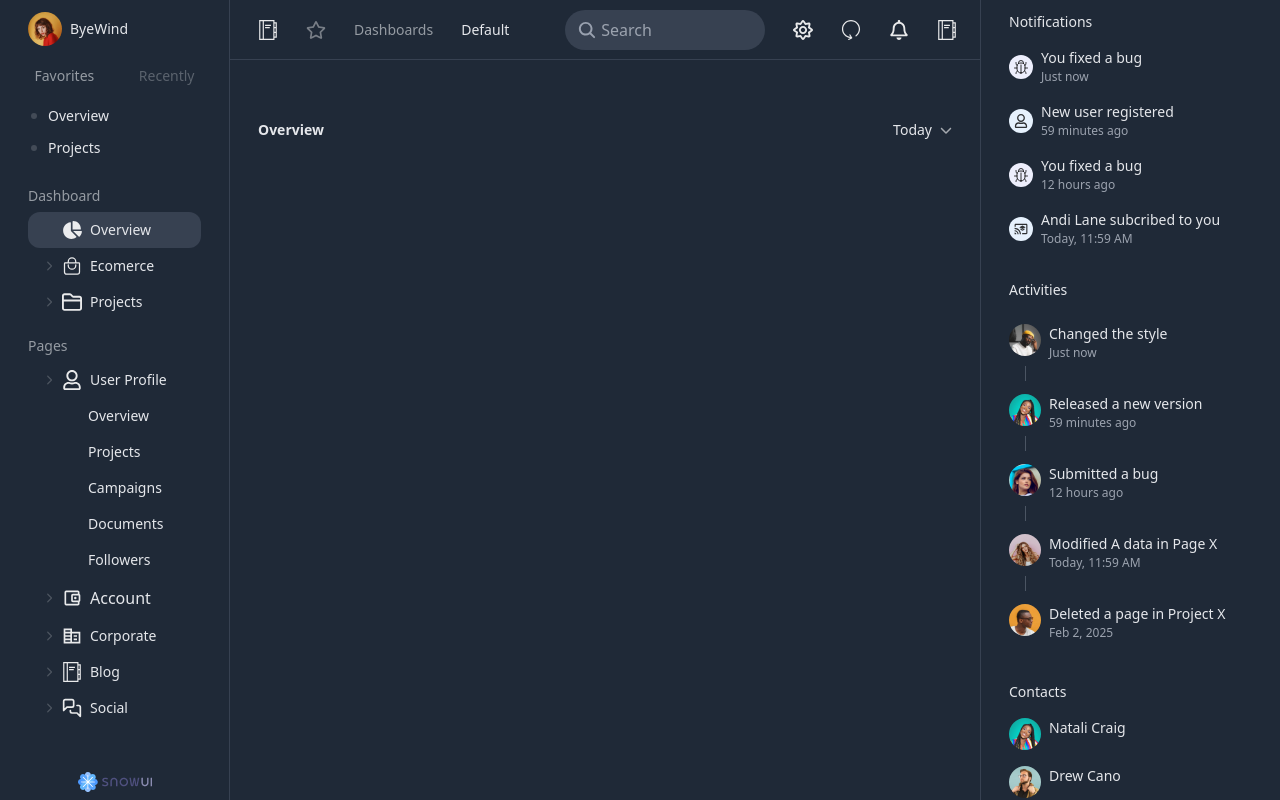
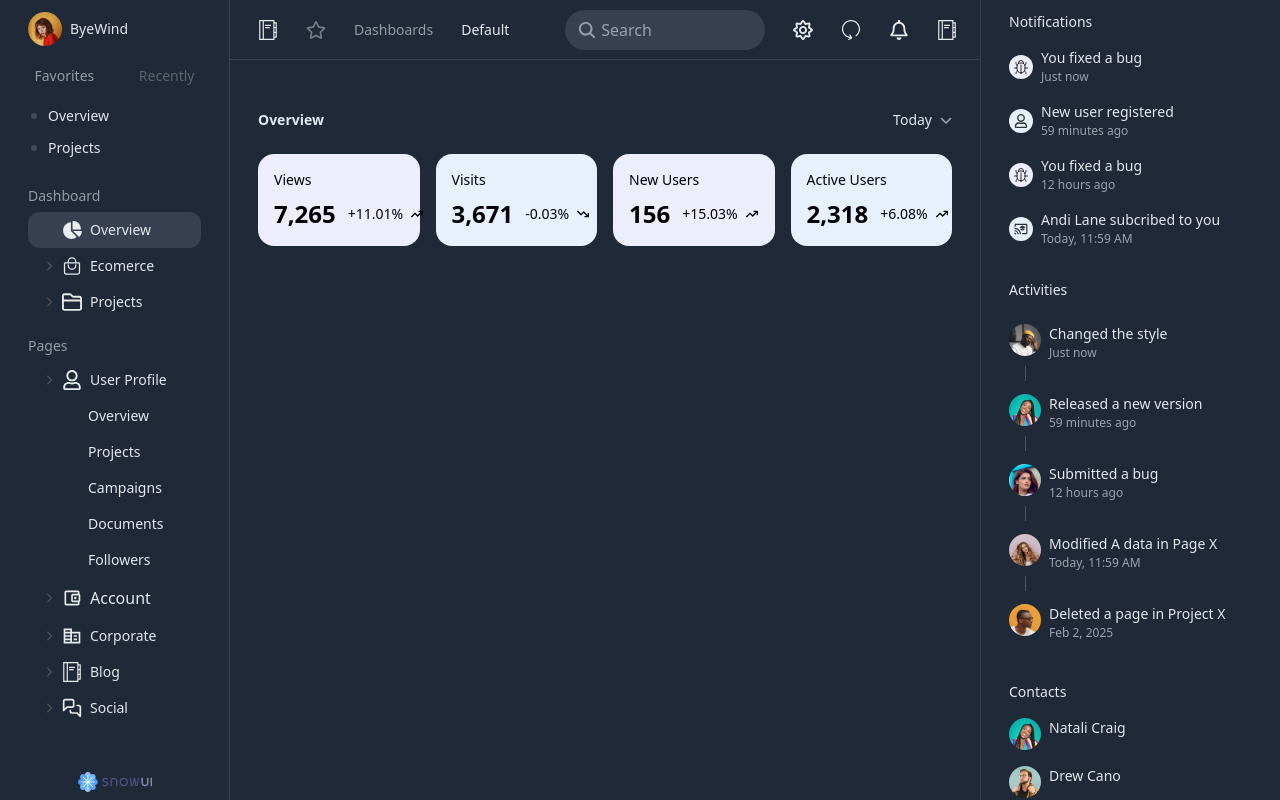
Before and after one commit to Ceci007/react-dashboard, a React (Vite) app: page / in a window 1280 px wide. Built offline with nearby package versions, Linux system fonts and the light colour scheme.

Commit message:
Add Cards section

```diff
--- a/src/components/Home.jsx
+++ b/src/components/Home.jsx
@@ -1,13 +1,14 @@
 import { useContext } from "react";
 import { ThemeCotext } from "../context/ThemeContextProvider";
-import { FaChevronDown } from "react-icons/fa6";
+import { FaChevronDown, FaArrowTrendUp, FaArrowTrendDown } from "react-icons/fa6";
 
 const Home = () => {
   const { theme } = useContext(ThemeCotext);
 
   return (
-    <div className="w-full h-full py-3 pt-[60px] px-7 leght:bg-white dark:bg-gray-800 mt-[60px] flex items-center">
-     <div className="flex w-full xl:w-[calc(100vw - 530px)] xl:ml-[230px] xl:mr-[300px] justify-between">
+    <div className="w-full h-full px-7 py-3 pt-[50px] leght:bg-white dark:bg-gray-800 mt-[60px] flex items-center">
+     <div className="flex flex-col w-full xl:w-[calc(100vw - 530px)] xl:ml-[230px] xl:mr-[300px]">
+      <div className="flex justify-between">
         <div className="flex items-center">
         <h3 className="text-sm font-semibold text-gray-900 dark:text-gray-200">Overview</h3>
       </div>
@@ -16,6 +17,37 @@ const Home = () => {
         <FaChevronDown size={12} color={theme === "light" ? "rgba(0, 0, 0, 0.6)" : "rgba(255, 255, 255, 0.6)"} />
       </div>
       </div>
+      <div className="grid grid-flow-col mt-6 grid-cols-1 md:grid-cols-2 xl:grid-cols-4 gap-4 w-full xl:w-[calc(100vw - 530px)]">
+       <div className="col-start-1 col-end-2 md:col-start-1 md:col-end-2 xl:col-start-1 xl:col-end-2 bg-[#EDEEFC] p-4 flex flex-col rounded-2xl">
+        <h3 className="mb-2 text-sm">Views</h3>
+        <div className="flex gap-3">
+          <h4 className="text-2xl font-bold">7,265</h4>
+          <p className="flex items-center gap-2 text-sm">+11.01% <FaArrowTrendUp size={12} /></p>
+        </div>
+       </div>
+       <div className="col-start-1 col-end-2 md:col-start-2 md:col-end-3 xl:col-start-2 xl:col-end-3 bg-[#E6F1FD] p-4 flex flex-col rounded-2xl">
+        <h3 className="mb-2 text-sm">Visits</h3>
+        <div className="flex gap-3">
+          <h4 className="text-2xl font-bold">3,671</h4>
+          <p className="flex items-center gap-2 text-sm">-0.03% <FaArrowTrendDown size={12} /></p>
+        </div>
+      </div>
+      <div className="col-start-1 col-end-2 md:col-start-1 md:col-end-2 xl:col-start-3 xl:col-end-4 bg-[#EDEEFC] p-4 flex flex-col rounded-2xl">
+        <h3 className="mb-2 text-sm">New Users</h3>
+        <div className="flex gap-3">
+          <h4 className="text-2xl font-bold">156</h4>
+          <p className="flex items-center gap-2 text-sm">+15.03% <FaArrowTrendUp size={12} /></p>
+        </div>
+      </div>
+      <div className="col-start-1 col-end-2 md:col-start-2 md:col-end-3 xl:col-start-4 xl:col-end-5 bg-[#E6F1FD] p-4 flex flex-col rounded-2xl">
+        <h3 className="mb-2 text-sm">Active Users</h3>
+        <div className="flex gap-3">
+          <h4 className="text-2xl font-bold">2,318</h4>
+          <p className="flex items-center gap-2 text-sm">+6.08% <FaArrowTrendUp size={12} /></p>
+        </div>
+      </div>
+      </div>
+     </div>
     </div>
   )
 }
```
Lines whose indentation alone changed are shown as unchanged.
